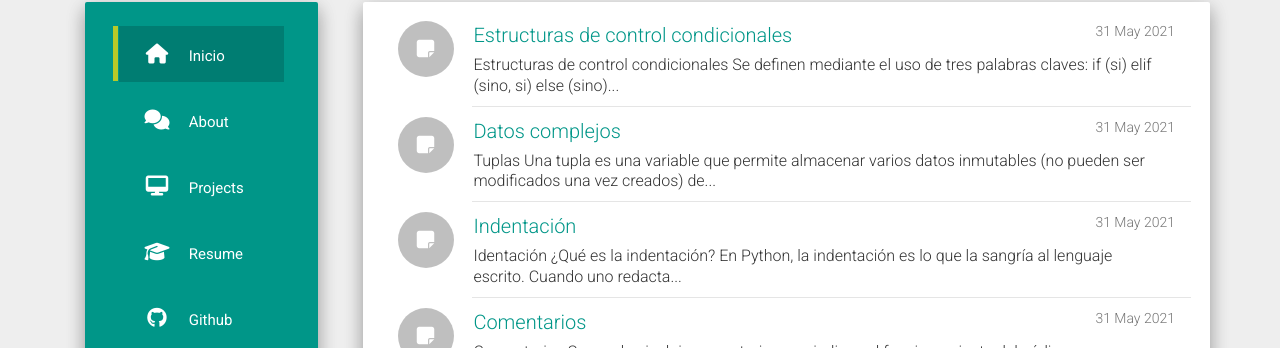
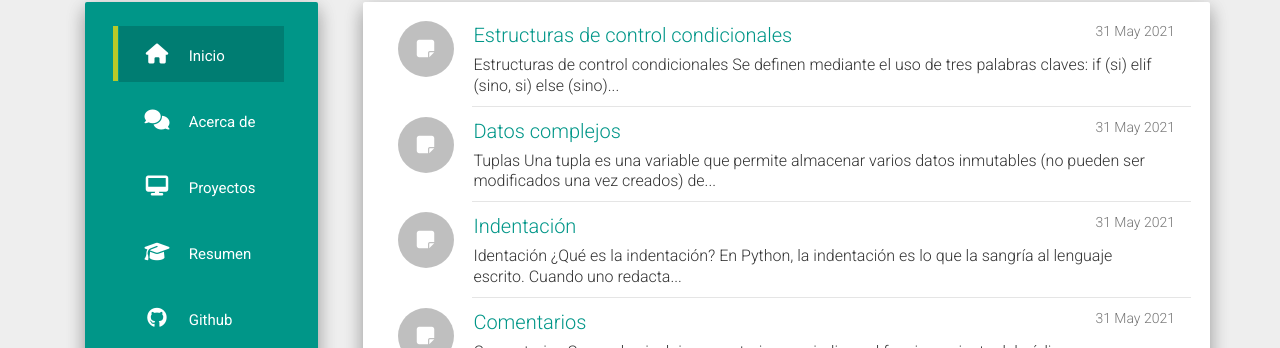
Before and after one commit to css-umar/Programacion, a Jekyll site: the page built from index.html, in a window 1280 px wide. Shown: the part 206-554 px from the top of the page. Built offline with Jekyll 4.4.1, drawn with Linux system fonts in a browser that asks for light colours; nearby versions of some CDN libraries; the list of posts is cut into pages by our own code.

Commit message:
Update urls.json

```diff
--- a/_data/urls.json
+++ b/_data/urls.json
@@ -6,17 +6,17 @@
     "layout": "post"
   },
   {
-    "text": "About",
+    "text": "Acerca de ",
     "url": "/about/",
     "icon": "fa-comments"
   },
   {
-    "text": "Projects",
+    "text": "Proyectos",
     "url": "/projects",
     "icon": "fa-desktop"
   },
   {
-    "text": "Resume",
+    "text": "Resumen",
     "url": "/#",
     "icon": "fa-graduation-cap",
   },
```
